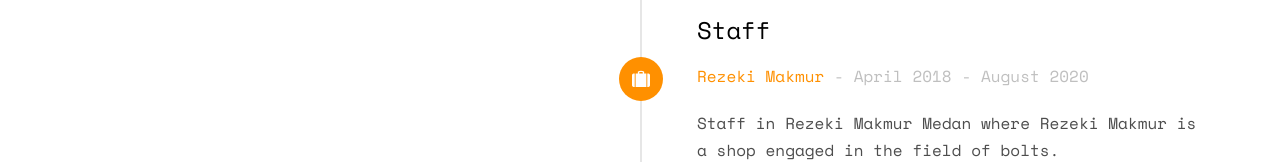
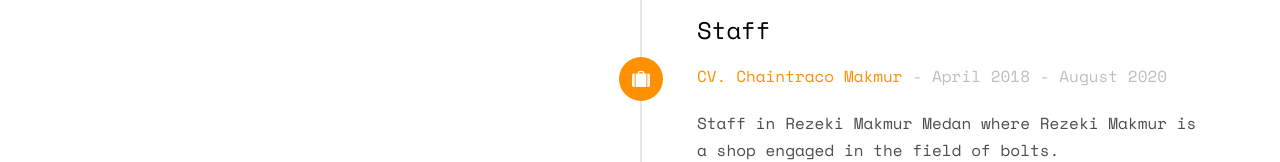
Before and after one commit to iamkevinhuang/iamkevinhuang.github.io, a plain HTML site: page index.html in a window 1280 px wide. Shown: the part 1962-2124 px from the top of the page. Drawn offline with nearby package versions, Linux system fonts and the light colour scheme; some packages are replaced by stand-ins of ours; no server answers; files whose address does not match are found by name.

Commit message:
Update index.html
change rm to cm

```diff
--- a/index.html
+++ b/index.html
@@ -148,7 +148,7 @@
 							<div class="timeline-panel">
 								<div class="timeline-heading">
 									<h3 class="timeline-title">Staff</h3>
-									<span class="company"><a href="https://g.co/kgs/RoyzrC">Rezeki Makmur</a> - April 2018 - August 2020</span>
+									<span class="company"><a href="https://chaintra.co/">CV. Chaintraco Makmur</a> - April 2018 - August 2020</span>
 								</div>
 								<div class="timeline-bomady">
 									<p>Staff in Rezeki Makmur Medan where Rezeki Makmur is a shop engaged in the field of bolts.</p>
```
